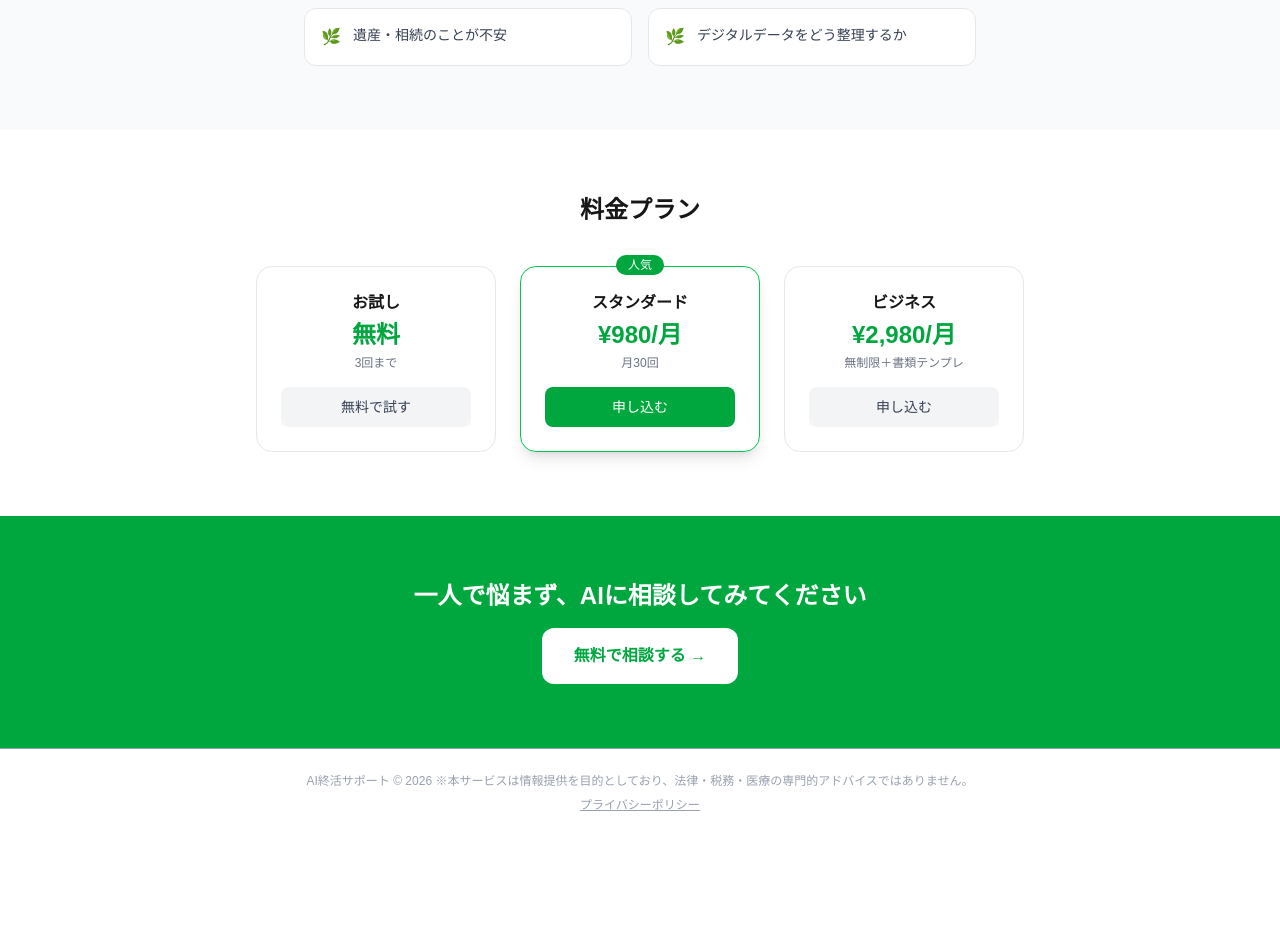
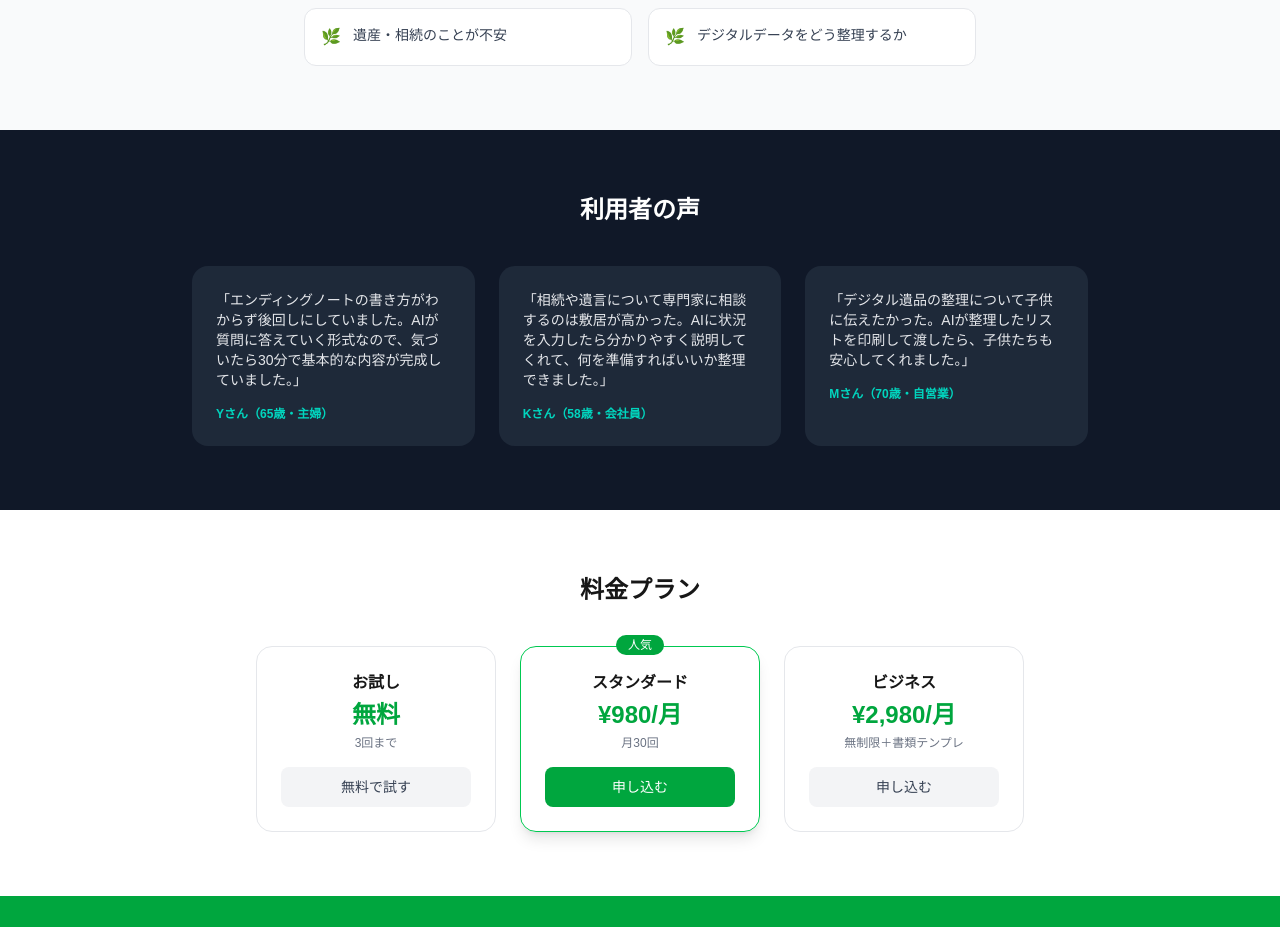
Before and after one commit to pokkori/shukatsu-ai, a Next.js app: page / in a window 1280 px wide. Shown: the part 800-1727 px from the top of the page. Before the commit the page ends 1637 px from the top, so only its background shows below. Built offline with nearby package versions, Linux system fonts and the light colour scheme.

Commit message:
Add testimonials section to LP

```diff
--- a/app/page.tsx
+++ b/app/page.tsx
@@ -40,6 +40,25 @@ export default function ShukatsuLP() {
         </div>
       </section>
 
+      {/* 利用者の声 */}
+      <section className="bg-gray-900 py-16 px-4">
+        <div className="max-w-4xl mx-auto">
+          <h2 className="text-2xl font-bold text-center mb-10 text-white">利用者の声</h2>
+          <div className="grid md:grid-cols-3 gap-6">
+            {[
+              { name: "Yさん（65歳・主婦）", text: "エンディングノートの書き方がわからず後回しにしていました。AIが質問に答えていく形式なので、気づいたら30分で基本的な内容が完成していました。" },
+              { name: "Kさん（58歳・会社員）", text: "相続や遺言について専門家に相談するのは敷居が高かった。AIに状況を入力したら分かりやすく説明してくれて、何を準備すればいいか整理できました。" },
+              { name: "Mさん（70歳・自営業）", text: "デジタル遺品の整理について子供に伝えたかった。AIが整理したリストを印刷して渡したら、子供たちも安心してくれました。" },
+            ].map((t) => (
+              <div key={t.name} className="bg-gray-800 rounded-2xl p-6">
+                <p className="text-gray-200 text-sm mb-4">「{t.text}」</p>
+                <p className="text-teal-400 text-xs font-bold">{t.name}</p>
+              </div>
+            ))}
+          </div>
+        </div>
+      </section>
+
       <section className="py-16">
         <div className="max-w-4xl mx-auto px-6 text-center">
           <h2 className="text-2xl font-bold mb-10">料金プラン</h2>
```
